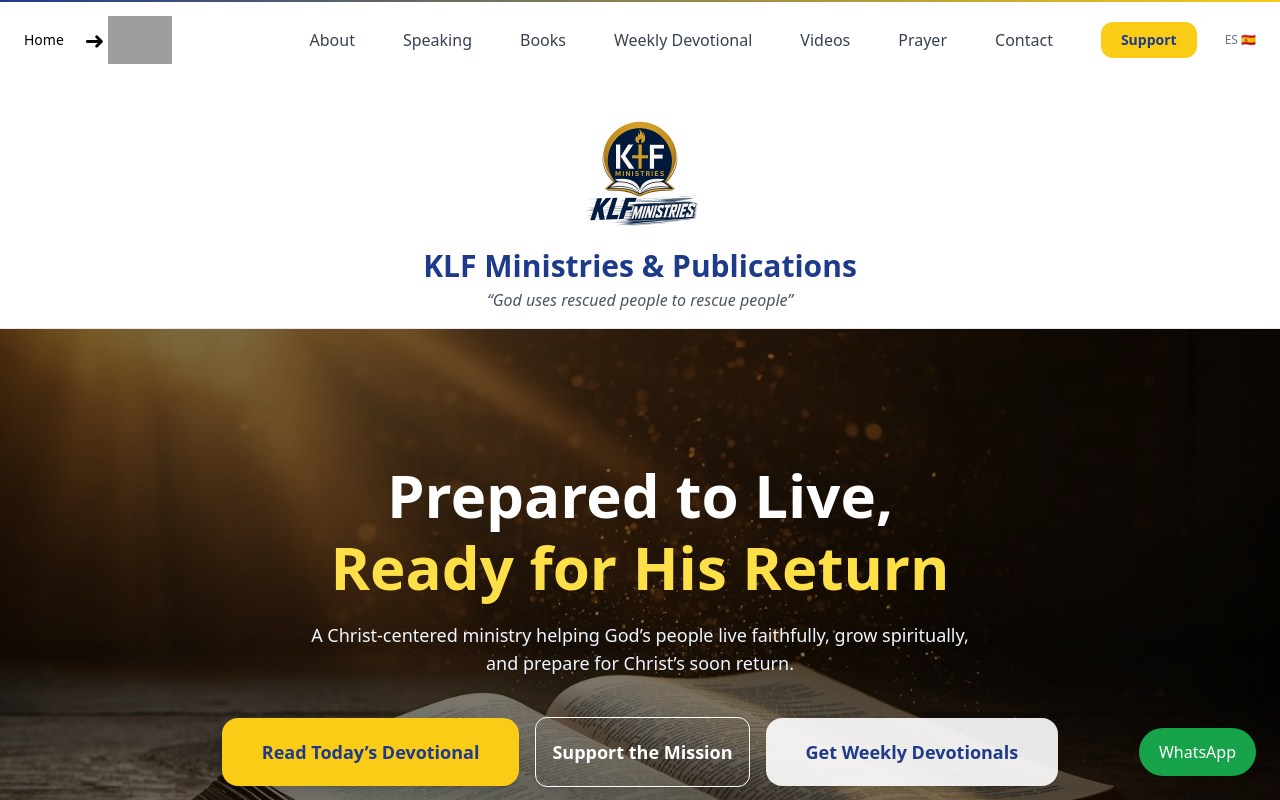
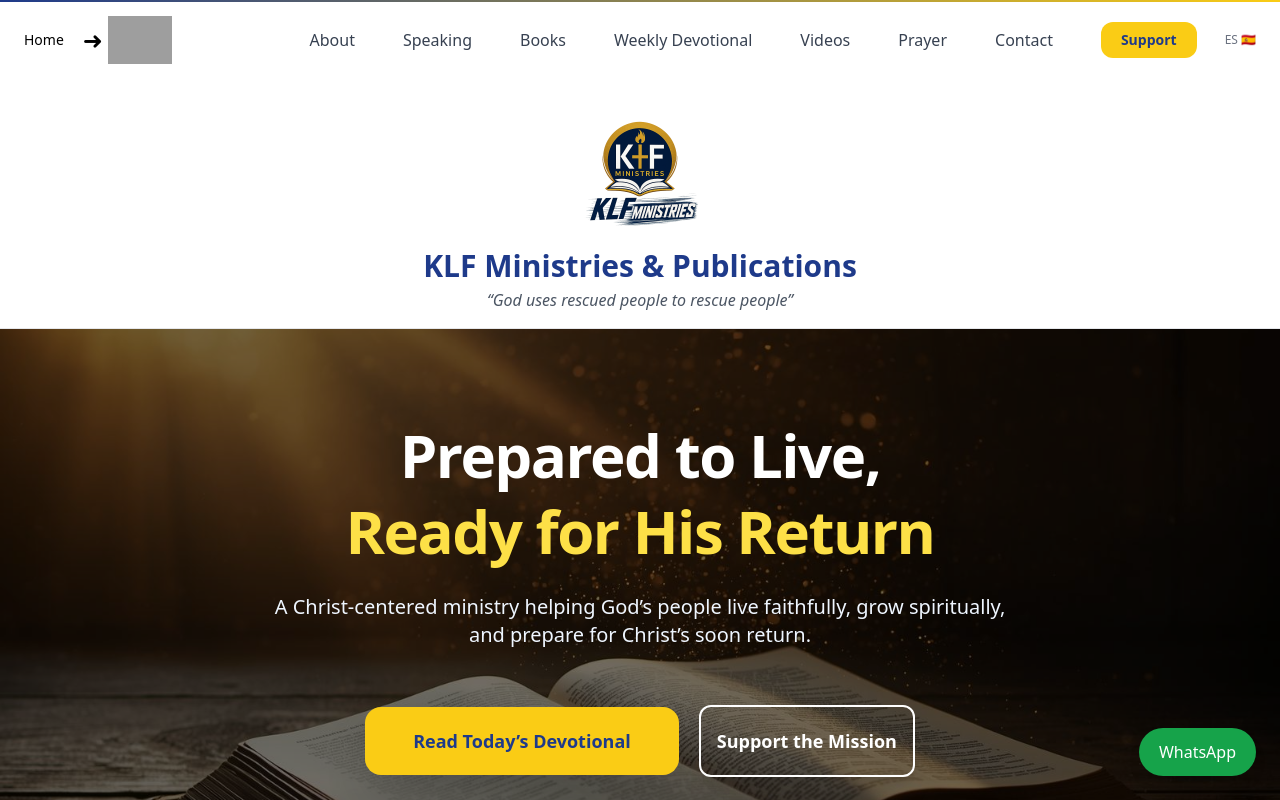
Before and after one commit to klfministries/klf-ministries-website, a Next.js app: page /en in a window 1280 px wide. Shown: the top 800 px of the page. Built offline with nearby package versions, Linux system fonts and the light colour scheme; grey boxes are pictures that could not be loaded.

Commit message:
Update Hero component

```diff
--- a/app/components/Hero.jsx
+++ b/app/components/Hero.jsx
@@ -7,7 +7,7 @@ import { Button } from "../../components/ui/button";
 export default function Hero({ lang = "en" }) {
   /* ================= PARALLAX BACKGROUND ================= */
   const { scrollY } = useScroll();
-  const bgY = useTransform(scrollY, [0, 400], ["0%", "10%"]);
+  const bgY = useTransform(scrollY, [0, 400], ["0%", "12%"]);
 
   /* ================= SUPPORT HANDLER ================= */
   const handleSupportClick = () => {
@@ -15,7 +15,7 @@ export default function Hero({ lang = "en" }) {
   };
 
   return (
-    <section className="relative overflow-hidden bg-gradient-to-b from-blue-950 to-blue-900 text-white pt-10 pb-28">
+    <section className="relative overflow-hidden text-white">
       {/* PARALLAX BACKGROUND IMAGE */}
       <motion.div
         aria-hidden="true"
@@ -28,45 +28,47 @@ export default function Hero({ lang = "en" }) {
           style={{ backgroundImage: "url('/images/hero-bible-light.jpg')" }}
         />
 
-        {/* OVERLAY FOR READABILITY */}
-        <div className="absolute inset-0 bg-black/50" />
+        {/* SOFT DARK OVERLAY */}
+        <div className="absolute inset-0 bg-black/55" />
       </motion.div>
 
       {/* CONTENT */}
-      <div className="relative mx-auto max-w-5xl px-5 py-16 md:py-24 text-center">
+      <div className="relative mx-auto max-w-6xl px-6 pt-24 pb-32 text-center">
 
-        {/* HEADLINE — MOBILE OPTIMIZED */}
+        {/* HEADLINE */}
         <motion.h1
-          initial={{ opacity: 0, y: 28 }}
+          initial={{ opacity: 0, y: 32 }}
           animate={{ opacity: 1, y: 0 }}
-          transition={{ duration: 0.7, ease: "easeOut" }}
+          transition={{ duration: 0.8, ease: "easeOut" }}
           className="
-            text-2xl
+            text-3xl
             sm:text-4xl
             md:text-6xl
-            font-bold
+            font-extrabold
             leading-tight
+            tracking-tight
             text-white
           "
         >
           {lang === "es" ? "Preparados para Vivir," : "Prepared to Live,"}
-          <span className="block text-yellow-300 mt-3">
+          <span className="block text-yellow-300 mt-4">
             {lang === "es" ? "Listos para Su Regreso" : "Ready for His Return"}
           </span>
         </motion.h1>
 
-        {/* SUBTEXT — MOBILE OPTIMIZED */}
+        {/* SUBTEXT */}
         <motion.p
-          initial={{ opacity: 0, y: 18 }}
+          initial={{ opacity: 0, y: 20 }}
           animate={{ opacity: 1, y: 0 }}
-          transition={{ delay: 0.2, duration: 0.6 }}
+          transition={{ delay: 0.25, duration: 0.7 }}
           className="
             mx-auto
-            mt-6
-            max-w-2xl
-            text-sm
-            sm:text-base
-            md:text-lg
+            mt-8
+            max-w-3xl
+            text-base
+            sm:text-lg
+            md:text-xl
+            leading-relaxed
             text-blue-50
           "
         >
@@ -75,22 +77,22 @@ export default function Hero({ lang = "en" }) {
             : "A Christ-centered ministry helping God’s people live faithfully, grow spiritually, and prepare for Christ’s soon return."}
         </motion.p>
 
-        {/* CTA BUTTONS — MOBILE STACKING IMPROVED */}
+        {/* CTA BUTTONS */}
         <motion.div
-          initial={{ opacity: 0, y: 20 }}
+          initial={{ opacity: 0, y: 24 }}
           animate={{ opacity: 1, y: 0 }}
-          transition={{ delay: 0.4, duration: 0.6 }}
+          transition={{ delay: 0.45, duration: 0.7 }}
           className="
-            mt-10
+            mt-14
             flex
             flex-col
             sm:flex-row
             items-center
             justify-center
-            gap-4
+            gap-5
           "
         >
-          {/* PRIMARY CTA */}
+          {/* PRIMARY CTA — SEEKERS */}
           <Link
             href={`/${lang}/devotionals`}
             className="
@@ -98,13 +100,12 @@ export default function Hero({ lang = "en" }) {
               sm:w-auto
               rounded-2xl
               bg-yellow-400
-              px-10
+              px-12
               py-5
-              text-base
-              sm:text-lg
-              font-semibold
+              text-lg
+              font-bold
               text-blue-900
-              shadow-xl
+              shadow-2xl
               hover:bg-yellow-300
               hover:scale-105
               transition
@@ -116,7 +117,7 @@ export default function Hero({ lang = "en" }) {
               : "Read Today’s Devotional"}
           </Link>
 
-          {/* SECONDARY CTA */}
+          {/* SECONDARY CTA — PARTNERS */}
           <Button
             size="lg"
             type="button"
@@ -125,16 +126,15 @@ export default function Hero({ lang = "en" }) {
               w-full
               sm:w-auto
               rounded-2xl
-              border
+              border-2
               border-white
               bg-transparent
-              px-10
+              px-12
               py-5
-              text-base
-              sm:text-lg
+              text-lg
               font-semibold
               text-white
-              shadow-lg
+              shadow-xl
               hover:bg-white
               hover:text-blue-900
               transition
@@ -142,28 +142,28 @@ export default function Hero({ lang = "en" }) {
           >
             {lang === "es" ? "Apoyar la Misión" : "Support the Mission"}
           </Button>
+        </motion.div>
 
-          {/* TERTIARY CTA */}
+        {/* TERTIARY CTA — DE-EMPHASIZED */}
+        <motion.div
+          initial={{ opacity: 0 }}
+          animate={{ opacity: 1 }}
+          transition={{ delay: 0.7 }}
+          className="mt-6"
+        >
           <Link
             href={`/${lang}/subscribe`}
             className="
-              w-full
-              sm:w-auto
-              rounded-2xl
-              bg-white/90
-              px-10
-              py-5
-              text-base
-              sm:text-lg
-              font-semibold
-              text-blue-900
-              shadow
-              hover:bg-white
+              text-sm
+              sm:text-base
+              text-blue-100
+              underline
+              hover:text-white
               transition
             "
           >
             {lang === "es"
-              ? "Suscribirse a Devocionales"
+              ? "Suscribirse a Devocionales Semanales"
               : "Get Weekly Devotionals"}
           </Link>
         </motion.div>
@@ -172,8 +172,8 @@ export default function Hero({ lang = "en" }) {
         <motion.p
           initial={{ opacity: 0 }}
           animate={{ opacity: 1 }}
-          transition={{ delay: 0.9 }}
-          className="mt-12 text-xs sm:text-sm italic text-blue-200"
+          transition={{ delay: 1 }}
+          className="mt-14 text-xs sm:text-sm italic text-blue-200"
         >
           {lang === "es"
             ? "“Dios usa a los rescatados para rescatar a otros.” — Mateo 10:8"
```
